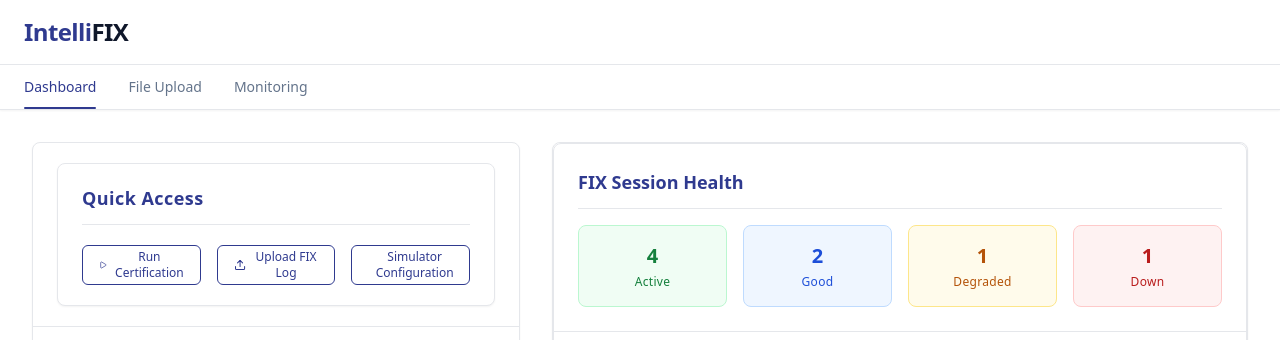
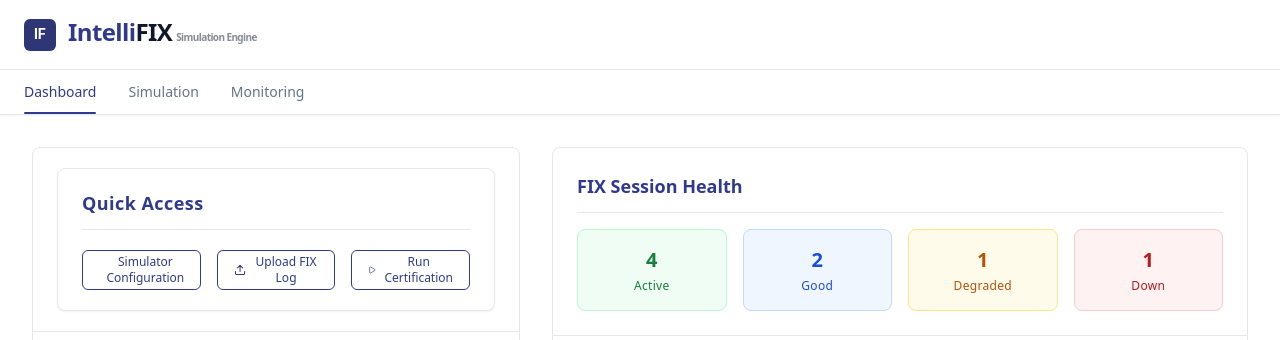
Before and after one commit to manojbhavvan/fix-simulator-ui, a React (Vite) app: page /dashboard in a window 1280 px wide. Shown: the top 340 px of the page. Built offline with nearby package versions, Linux system fonts and the light colour scheme; no server answers.

Commit message:
feat: update simulator configuration labels and improve layout in dashboard

```diff
--- a/src/components/Certifications/RunCertification.tsx
+++ b/src/components/Certifications/RunCertification.tsx
@@ -139,7 +139,7 @@ export default function RunCertification({
 
       <div className="space-y-2">
         <label className="text-sm font-medium text-text">
-          Select Simulator (CLIENT)
+          Select CLIENT Simulator Config
         </label>
         <select
           className={`w-full px-3 py-2 rounded-md bg-background border
--- a/src/components/Certifications/UploadFixLog.tsx
+++ b/src/components/Certifications/UploadFixLog.tsx
@@ -68,7 +68,7 @@ export default function UploadFixLog({ onContinue, onBack }: Props) {
           }}
         />
       </div>
-
+      {/*
       <div className="flex items-center gap-4">
         <span className="text-sm font-medium text-text">
           FIX Version
@@ -88,8 +88,8 @@ export default function UploadFixLog({ onContinue, onBack }: Props) {
         </select>
       </div>
 
-      <div className="border-t border-border/70 my-2" />
-
+      <div className="border-t border-border/70 my-2" /> */}
+      {/*
       <div>
         <div className="flex items-center justify-between mb-4">
           <span className="text-base font-semibold text-text">
@@ -151,7 +151,7 @@ export default function UploadFixLog({ onContinue, onBack }: Props) {
           </table>
         </div>
       </div>
-
+      */}
       <div className="flex justify-between items-center pt-6">
         <button
           onClick={onBack}
--- a/src/components/Dashboard/ActionPanel.tsx
+++ b/src/components/Dashboard/ActionPanel.tsx
@@ -18,15 +18,13 @@ export function ActionPanel() {
 
         <div className="grid grid-cols-3 gap-4">
           <button
-            onClick={() =>
-              navigate("/certifications", { state: { entry: "run" } })
-            }
+            onClick={() => navigate("/simulator/config")}
             className={`${baseButton}
               border-brand text-brand
               hover:bg-brand hover:text-white`}
           >
-            <Play className="w-4 h-4" />
-            Run Certification
+            <Settings className="w-4 h-4" />
+            Simulator Configuration
           </button>
 
           <button
@@ -42,13 +40,15 @@ export function ActionPanel() {
           </button>
 
           <button
-            onClick={() => navigate("/simulator/config")}
+            onClick={() =>
+              navigate("/certifications", { state: { entry: "run" } })
+            }
             className={`${baseButton}
               border-brand text-brand
               hover:bg-brand hover:text-white`}
           >
-            <Settings className="w-4 h-4" />
-            Simulator Configuration
+            <Play className="w-4 h-4" />
+            Run Certification
           </button>
         </div>
       </div>
--- a/src/components/Navbar/Navbar.tsx
+++ b/src/components/Navbar/Navbar.tsx
@@ -59,9 +59,20 @@ export function Navbar() {
       className="sticky top-0 z-50 bg-background border-b border-border shadow-sm"
     >
       <div className="px-6 py-4 border-b border-border bg-background flex items-center">
-        <h1 className="text-2xl font-semibold text-brand tracking-tight">
-          Intelli<span className="text-text">FIX</span>
-        </h1>
+        <div className="flex items-center gap-3">
+          <img
+            src="/logo.svg"
+            alt="IntelliFIX Logo"
+            className="h-8 w-auto"
+          />
+          <h1 className="text-2xl font-semibold text-brand tracking-tight flex items-baseline">
+            Intelli
+            <span className="text-text">FIX</span>
+            <span className="text-[10px] text-text/50 ml-1">
+              Simulation Engine
+            </span>
+          </h1>
+        </div>
       </div>
 
       <div className="px-6 relative">
@@ -75,7 +86,7 @@ export function Navbar() {
 
           <NavItem
             ref={(el) => (tabsRef.current.fileUpload = el)}
-            label="File Upload"
+            label="Simulation"
             active={active === "fileUpload"}
             onClick={() => navigate("/certifications")}
           />
--- a/src/pages/Dashboard.tsx
+++ b/src/pages/Dashboard.tsx
@@ -4,10 +4,11 @@ import { FixSessionHealth } from "@/components/Dashboard/FixSessionHealth";
 
 export default function Dashboard() {
   return (
-    <main className="bg-background px-8 py-8">
+    <main className="bg-background px-8 py-8 h-full flex flex-col">
       <section
         id="dashboard"
         className="
+          flex-1
           grid
           grid-cols-1
           xl:grid-cols-12
@@ -15,8 +16,8 @@ export default function Dashboard() {
           w-full
         "
       >
-        <div className="xl:col-span-5">
-          <div className="h-[520px] border border-border rounded-lg bg-background shadow-sm flex flex-col overflow-hidden">
+        <div className="xl:col-span-5 flex">
+          <div className="flex flex-col flex-1 border border-border rounded-lg bg-background shadow-sm overflow-hidden">
 
             <div className="border-b border-border px-6 py-5">
               <ActionPanel />
@@ -29,8 +30,8 @@ export default function Dashboard() {
           </div>
         </div>
 
-        <div className="xl:col-span-7">
-          <div className="h-[520px] border border-border rounded-lg bg-background shadow-sm overflow-hidden">
+        <div className="xl:col-span-7 flex">
+          <div className="flex-1 overflow-hidden">
             <FixSessionHealth />
           </div>
         </div>
```
